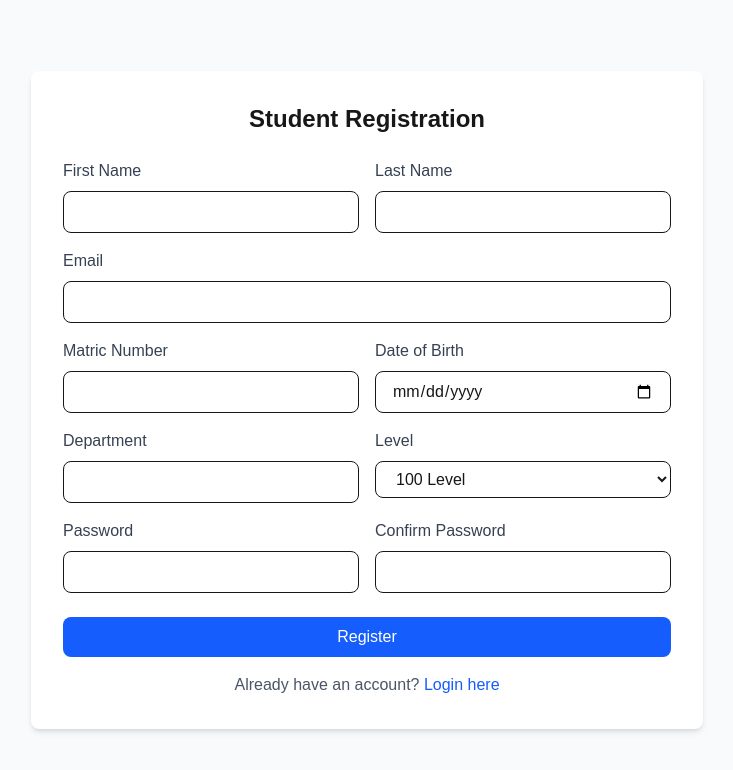
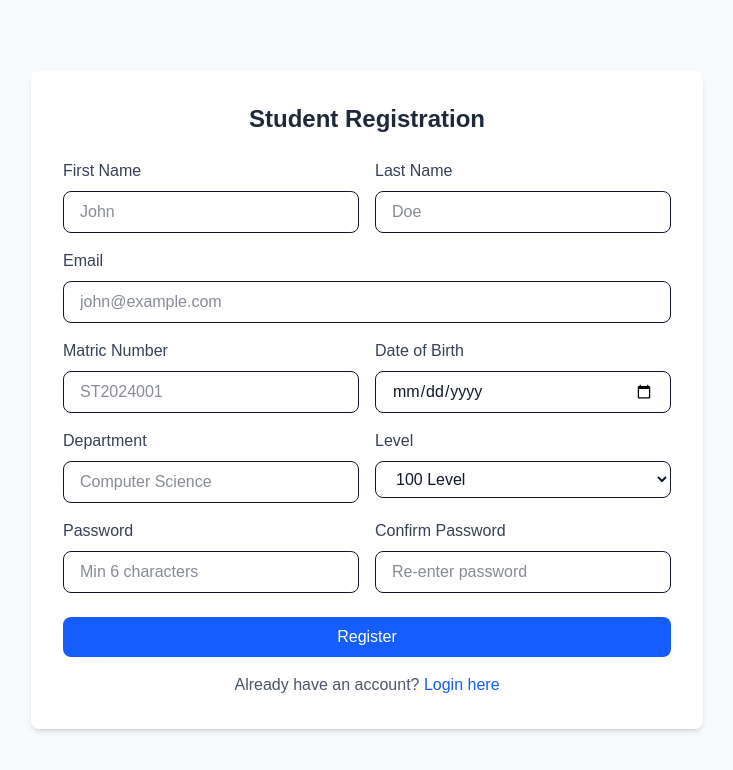
Before and after one commit to loiccheck404/student-portal, a Next.js app: page /register in a window 1280 px wide. Shown: the top 770 px of the page, without its empty margins (273-1006 px from the left). Built offline with nearby package versions, Linux system fonts and the light colour scheme.

Commit message:
2nd commit

```diff
--- a/app/login/page.tsx
+++ b/app/login/page.tsx
@@ -39,7 +39,7 @@ export default function LoginPage() {
   return (
     <div className="min-h-screen flex items-center justify-center bg-gray-50">
       <div className="max-w-md w-full bg-white rounded-lg shadow-md p-8">
-        <h2 className="text-2xl font-bold text-center mb-6">
+        <h2 className="text-2xl font-bold text-center mb-6 text-gray-800">
           Student Portal Login
         </h2>
 
@@ -51,23 +51,29 @@ export default function LoginPage() {
 
         <form onSubmit={handleSubmit}>
           <div className="mb-4">
-            <label className="block text-gray-700 mb-2">Email</label>
+            <label className="block text-gray-700 mb-2 font-medium">
+              Email
+            </label>
             <input
               type="email"
               value={email}
               onChange={(e) => setEmail(e.target.value)}
-              className="w-full px-4 py-2 border rounded-lg focus:outline-none focus:border-blue-500"
+              className="w-full px-4 py-2 border rounded-lg focus:outline-none focus:border-blue-500 text-gray-900 bg-white"
+              placeholder="your.email@example.com"
               required
             />
           </div>
 
           <div className="mb-6">
-            <label className="block text-gray-700 mb-2">Password</label>
+            <label className="block text-gray-700 mb-2 font-medium">
+              Password
+            </label>
             <input
               type="password"
               value={password}
               onChange={(e) => setPassword(e.target.value)}
-              className="w-full px-4 py-2 border rounded-lg focus:outline-none focus:border-blue-500"
+              className="w-full px-4 py-2 border rounded-lg focus:outline-none focus:border-blue-500 text-gray-900 bg-white"
+              placeholder="Enter your password"
               required
             />
           </div>
@@ -75,7 +81,7 @@ export default function LoginPage() {
           <button
             type="submit"
             disabled={loading}
-            className="w-full bg-blue-600 text-white py-2 rounded-lg hover:bg-blue-700 disabled:bg-gray-400"
+            className="w-full bg-blue-600 text-white py-2 rounded-lg hover:bg-blue-700 disabled:bg-gray-400 font-medium"
           >
             {loading ? "Logging in..." : "Login"}
           </button>
@@ -83,7 +89,10 @@ export default function LoginPage() {
 
         <p className="text-center mt-4 text-gray-600">
           Don't have an account?{" "}
-          <Link href="/register" className="text-blue-600 hover:underline">
+          <Link
+            href="/register"
+            className="text-blue-600 hover:underline font-medium"
+          >
             Register here
           </Link>
         </p>
--- a/app/register/page.tsx
+++ b/app/register/page.tsx
@@ -69,7 +69,7 @@ export default function RegisterPage() {
   return (
     <div className="min-h-screen flex items-center justify-center bg-gray-50 py-12">
       <div className="max-w-2xl w-full bg-white rounded-lg shadow-md p-8">
-        <h2 className="text-2xl font-bold text-center mb-6">
+        <h2 className="text-2xl font-bold text-center mb-6 text-gray-800">
           Student Registration
         </h2>
 
@@ -82,63 +82,77 @@ export default function RegisterPage() {
         <form onSubmit={handleSubmit}>
           <div className="grid grid-cols-2 gap-4 mb-4">
             <div>
-              <label className="block text-gray-700 mb-2">First Name</label>
+              <label className="block text-gray-700 mb-2 font-medium">
+                First Name
+              </label>
               <input
                 type="text"
                 name="firstName"
                 value={formData.firstName}
                 onChange={handleChange}
-                className="w-full px-4 py-2 border rounded-lg focus:outline-none focus:border-blue-500"
+                className="w-full px-4 py-2 border rounded-lg focus:outline-none focus:border-blue-500 text-gray-900 bg-white"
+                placeholder="John"
                 required
               />
             </div>
 
             <div>
-              <label className="block text-gray-700 mb-2">Last Name</label>
+              <label className="block text-gray-700 mb-2 font-medium">
+                Last Name
+              </label>
               <input
                 type="text"
                 name="lastName"
                 value={formData.lastName}
                 onChange={handleChange}
-                className="w-full px-4 py-2 border rounded-lg focus:outline-none focus:border-blue-500"
+                className="w-full px-4 py-2 border rounded-lg focus:outline-none focus:border-blue-500 text-gray-900 bg-white"
+                placeholder="Doe"
                 required
               />
             </div>
           </div>
 
           <div className="mb-4">
-            <label className="block text-gray-700 mb-2">Email</label>
+            <label className="block text-gray-700 mb-2 font-medium">
+              Email
+            </label>
             <input
               type="email"
               name="email"
               value={formData.email}
               onChange={handleChange}
-              className="w-full px-4 py-2 border rounded-lg focus:outline-none focus:border-blue-500"
+              className="w-full px-4 py-2 border rounded-lg focus:outline-none focus:border-blue-500 text-gray-900 bg-white"
+              placeholder="john@example.com"
               required
             />
           </div>
 
           <div className="grid grid-cols-2 gap-4 mb-4">
             <div>
-              <label className="block text-gray-700 mb-2">Matric Number</label>
+              <label className="block text-gray-700 mb-2 font-medium">
+                Matric Number
+              </label>
               <input
                 type="text"
                 name="matricNumber"
                 value={formData.matricNumber}
                 onChange={handleChange}
-                className="w-full px-4 py-2 border rounded-lg focus:outline-none focus:border-blue-500"
+                className="w-full px-4 py-2 border rounded-lg focus:outline-none focus:border-blue-500 text-gray-900 bg-white"
+                placeholder="ST2024001"
                 required
               />
             </div>
 
             <div>
-              <label className="block text-gray-700 mb-2">Date of Birth</label>
+              <label className="block text-gray-700 mb-2 font-medium">
+                Date of Birth
+              </label>
               <input
                 type="date"
                 name="dateOfBirth"
                 value={formData.dateOfBirth}
                 onChange={handleChange}
-                className="w-full px-4 py-2 border rounded-lg focus:outline-none focus:border-blue-500"
+                className="w-full px-4 py-2 border rounded-lg focus:outline-none focus:border-blue-500 text-gray-900 bg-white"
                 required
               />
             </div>
@@ -146,24 +160,29 @@ export default function RegisterPage() {
 
           <div className="grid grid-cols-2 gap-4 mb-4">
             <div>
-              <label className="block text-gray-700 mb-2">Department</label>
+              <label className="block text-gray-700 mb-2 font-medium">
+                Department
+              </label>
               <input
                 type="text"
                 name="department"
                 value={formData.department}
                 onChange={handleChange}
-                className="w-full px-4 py-2 border rounded-lg focus:outline-none focus:border-blue-500"
+                className="w-full px-4 py-2 border rounded-lg focus:outline-none focus:border-blue-500 text-gray-900 bg-white"
+                placeholder="Computer Science"
                 required
               />
             </div>
 
             <div>
-              <label className="block text-gray-700 mb-2">Level</label>
+              <label className="block text-gray-700 mb-2 font-medium">
+                Level
+              </label>
               <select
                 name="level"
                 value={formData.level}
                 onChange={handleChange}
-                className="w-full px-4 py-2 border rounded-lg focus:outline-none focus:border-blue-500"
+                className="w-full px-4 py-2 border rounded-lg focus:outline-none focus:border-blue-500 text-gray-900 bg-white"
                 required
               >
                 <option value="100">100 Level</option>
@@ -176,19 +195,22 @@ export default function RegisterPage() {
 
           <div className="grid grid-cols-2 gap-4 mb-6">
             <div>
-              <label className="block text-gray-700 mb-2">Password</label>
+              <label className="block text-gray-700 mb-2 font-medium">
+                Password
+              </label>
               <input
                 type="password"
                 name="password"
                 value={formData.password}
                 onChange={handleChange}
-                className="w-full px-4 py-2 border rounded-lg focus:outline-none focus:border-blue-500"
+                className="w-full px-4 py-2 border rounded-lg focus:outline-none focus:border-blue-500 text-gray-900 bg-white"
+                placeholder="Min 6 characters"
                 required
               />
             </div>
 
             <div>
-              <label className="block text-gray-700 mb-2">
+              <label className="block text-gray-700 mb-2 font-medium">
                 Confirm Password
               </label>
               <input
@@ -196,7 +218,8 @@ export default function RegisterPage() {
                 name="confirmPassword"
                 value={formData.confirmPassword}
                 onChange={handleChange}
-                className="w-full px-4 py-2 border rounded-lg focus:outline-none focus:border-blue-500"
+                className="w-full px-4 py-2 border rounded-lg focus:outline-none focus:border-blue-500 text-gray-900 bg-white"
+                placeholder="Re-enter password"
                 required
               />
             </div>
@@ -205,7 +228,7 @@ export default function RegisterPage() {
           <button
             type="submit"
             disabled={loading}
-            className="w-full bg-blue-600 text-white py-2 rounded-lg hover:bg-blue-700 disabled:bg-gray-400"
+            className="w-full bg-blue-600 text-white py-2 rounded-lg hover:bg-blue-700 disabled:bg-gray-400 font-medium"
           >
             {loading ? "Registering..." : "Register"}
           </button>
@@ -213,7 +236,10 @@ export default function RegisterPage() {
 
         <p className="text-center mt-4 text-gray-600">
           Already have an account?{" "}
-          <Link href="/login" className="text-blue-600 hover:underline">
+          <Link
+            href="/login"
+            className="text-blue-600 hover:underline font-medium"
+          >
             Login here
           </Link>
         </p>
```
